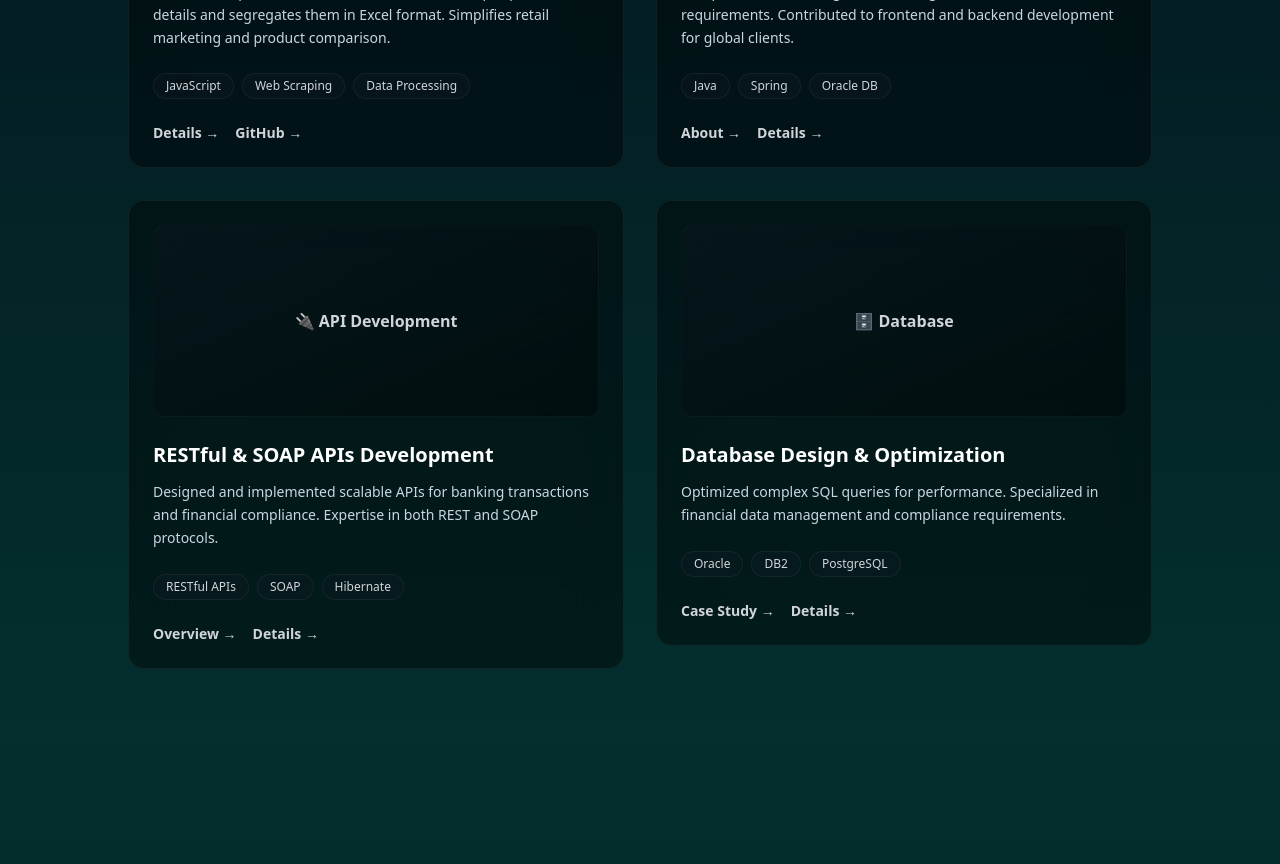
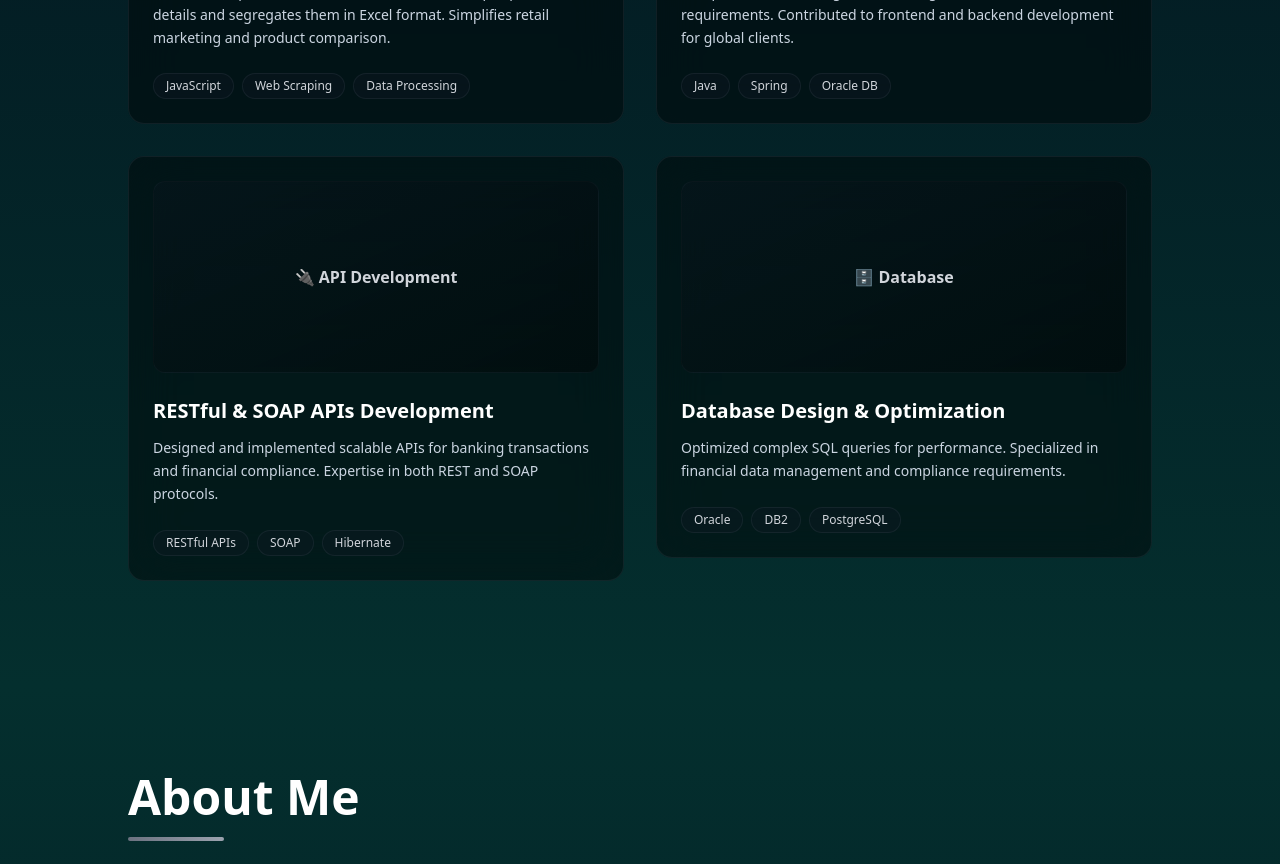
Before and after one commit to Barani-Dharan-S/my-portfolio, a React (Vite) app: page / in a window 1280 px wide. Shown: the part 1020-1884 px from the top of the page. Built offline with nearby package versions, Linux system fonts and the light colour scheme; the HTML template or start-up script is replaced by a standard one.

Commit message:
Remove action links from featured projects

```diff
--- a/src/App.jsx
+++ b/src/App.jsx
@@ -70,14 +70,10 @@ export default function App() {
                 <p className="text-slate-300 mb-6 text-sm leading-relaxed">
                   E-commerce product data extraction tool that scrapes product details and segregates them in Excel format. Simplifies retail marketing and product comparison.
                 </p>
-                <div className="flex flex-wrap gap-2 mb-6">
+                <div className="flex flex-wrap gap-2">
                   <span className="px-3 py-1 bg-gray-900/30 border border-gray-600/20 text-gray-300 rounded-full text-xs font-medium">JavaScript</span>
                   <span className="px-3 py-1 bg-gray-900/30 border border-gray-600/20 text-gray-300 rounded-full text-xs font-medium">Web Scraping</span>
                   <span className="px-3 py-1 bg-gray-900/30 border border-gray-600/20 text-gray-300 rounded-full text-xs font-medium">Data Processing</span>
-                </div>
-                <div className="flex gap-4">
-                  <a href="#" className="text-gray-300 hover:text-white font-semibold text-sm transition-colors">Details →</a>
-                  <a href="#" className="text-gray-300 hover:text-white font-semibold text-sm transition-colors">GitHub →</a>
                 </div>
               </div>
             </div>
@@ -92,14 +88,10 @@ export default function App() {
                 <p className="text-slate-300 mb-6 text-sm leading-relaxed">
                   Comprehensive banking solution designed for diverse financial requirements. Contributed to frontend and backend development for global clients.
                 </p>
-                <div className="flex flex-wrap gap-2 mb-6">
+                <div className="flex flex-wrap gap-2">
                   <span className="px-3 py-1 bg-gray-900/30 border border-gray-600/20 text-gray-300 rounded-full text-xs font-medium">Java</span>
                   <span className="px-3 py-1 bg-gray-900/30 border border-gray-600/20 text-gray-300 rounded-full text-xs font-medium">Spring</span>
                   <span className="px-3 py-1 bg-gray-900/30 border border-gray-600/20 text-gray-300 rounded-full text-xs font-medium">Oracle DB</span>
-                </div>
-                <div className="flex gap-4">
-                  <a href="#" className="text-gray-300 hover:text-white font-semibold text-sm transition-colors">About →</a>
-                  <a href="#" className="text-gray-300 hover:text-white font-semibold text-sm transition-colors">Details →</a>
                 </div>
               </div>
             </div>
@@ -114,14 +106,10 @@ export default function App() {
                 <p className="text-slate-300 mb-6 text-sm leading-relaxed">
                   Designed and implemented scalable APIs for banking transactions and financial compliance. Expertise in both REST and SOAP protocols.
                 </p>
-                <div className="flex flex-wrap gap-2 mb-6">
+                <div className="flex flex-wrap gap-2">
                   <span className="px-3 py-1 bg-gray-900/30 border border-gray-600/20 text-gray-300 rounded-full text-xs font-medium">RESTful APIs</span>
                   <span className="px-3 py-1 bg-gray-900/30 border border-gray-600/20 text-gray-300 rounded-full text-xs font-medium">SOAP</span>
                   <span className="px-3 py-1 bg-gray-900/30 border border-gray-600/20 text-gray-300 rounded-full text-xs font-medium">Hibernate</span>
-                </div>
-                <div className="flex gap-4">
-                  <a href="#" className="text-gray-300 hover:text-white font-semibold text-sm transition-colors">Overview →</a>
-                  <a href="#" className="text-gray-300 hover:text-white font-semibold text-sm transition-colors">Details →</a>
                 </div>
               </div>
             </div>
@@ -136,14 +124,10 @@ export default function App() {
                 <p className="text-slate-300 mb-6 text-sm leading-relaxed">
                   Optimized complex SQL queries for performance. Specialized in financial data management and compliance requirements.
                 </p>
-                <div className="flex flex-wrap gap-2 mb-6">
+                <div className="flex flex-wrap gap-2">
                   <span className="px-3 py-1 bg-gray-900/30 border border-gray-600/20 text-gray-300 rounded-full text-xs font-medium">Oracle</span>
                   <span className="px-3 py-1 bg-gray-900/30 border border-gray-600/20 text-gray-300 rounded-full text-xs font-medium">DB2</span>
                   <span className="px-3 py-1 bg-gray-900/30 border border-gray-600/20 text-gray-300 rounded-full text-xs font-medium">PostgreSQL</span>
-                </div>
-                <div className="flex gap-4">
-                  <a href="#" className="text-gray-300 hover:text-white font-semibold text-sm transition-colors">Case Study →</a>
-                  <a href="#" className="text-gray-300 hover:text-white font-semibold text-sm transition-colors">Details →</a>
                 </div>
               </div>
             </div>
```
